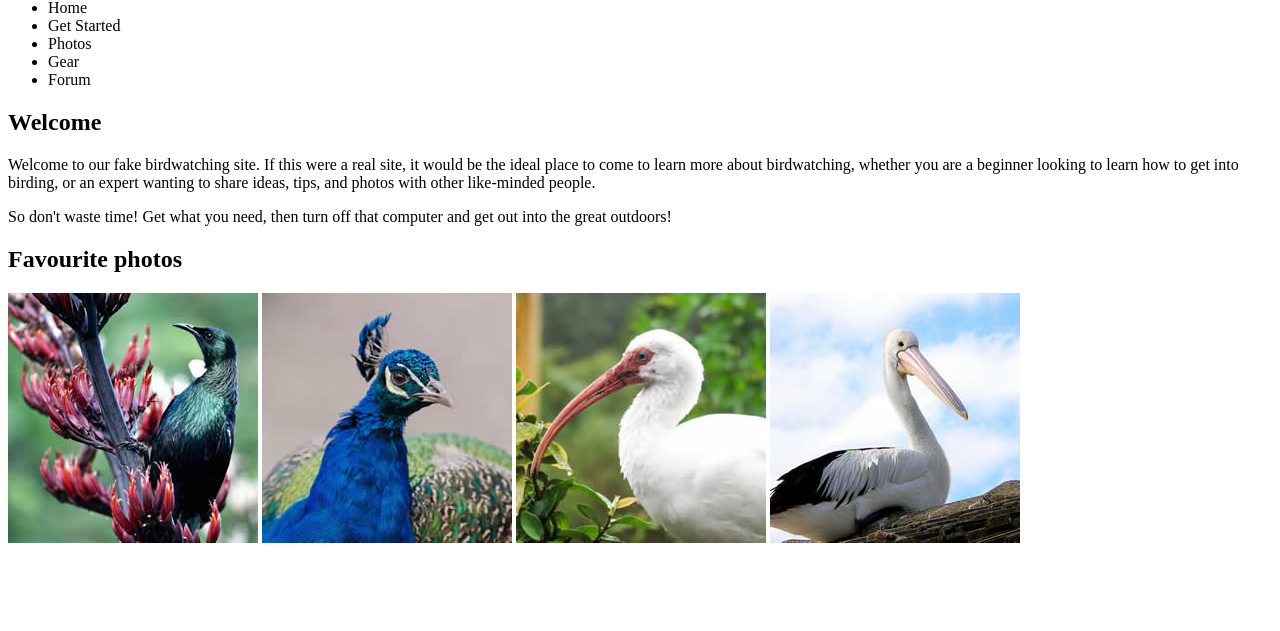
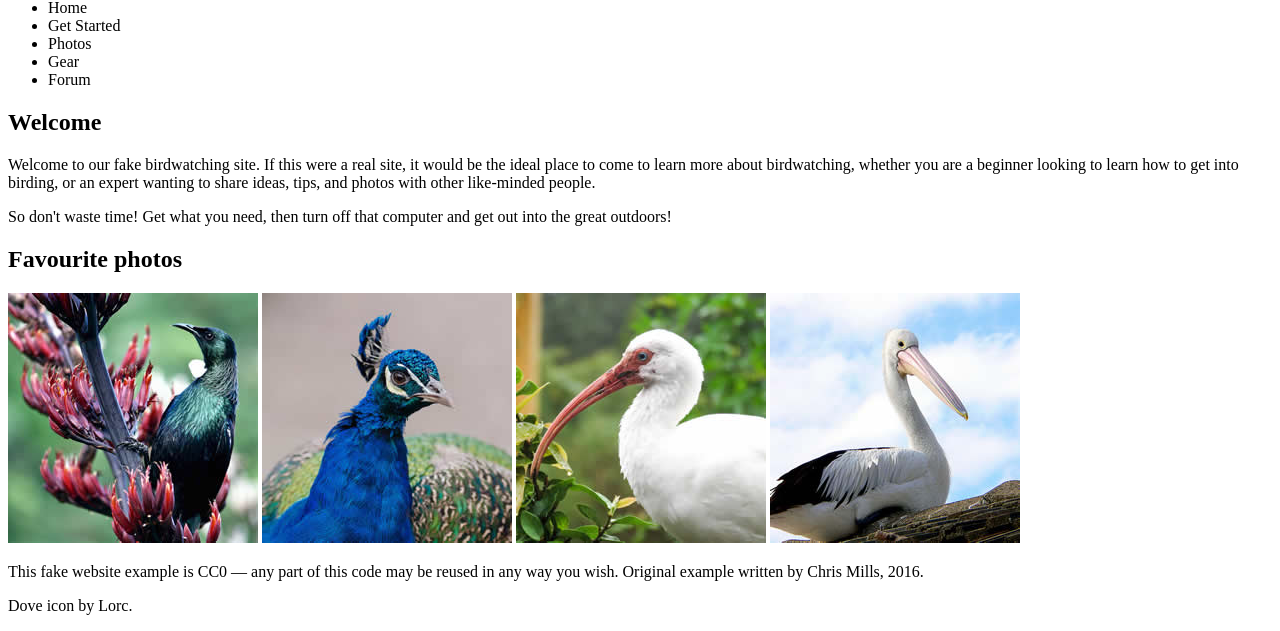
Before and after one commit to JoBeSte/SAYNA-HTMLCSS-BIRDWATCHING, a plain HTML site: page index.html in a window 1280 px wide. Shown: the part 613-1244 px from the top of the page. Before the commit the page ends 1168 px from the top, so only its background shows below. Drawn offline with Linux system fonts and the light colour scheme.

Commit message:
ci:pied_de_page
ajout des contenus du pied

issue#5

```diff
--- a/index.html
+++ b/index.html
@@ -40,5 +40,11 @@
             </picture>
         </aside>
     </main>
+    <p>
+        This fake website example is CC0 — any part of this code may be reused in any way you wish. Original example written by Chris Mills, 2016.
+    </p>
+    <p>
+        Dove icon by Lorc.
+    </p>
 </body>
 </html>
```
